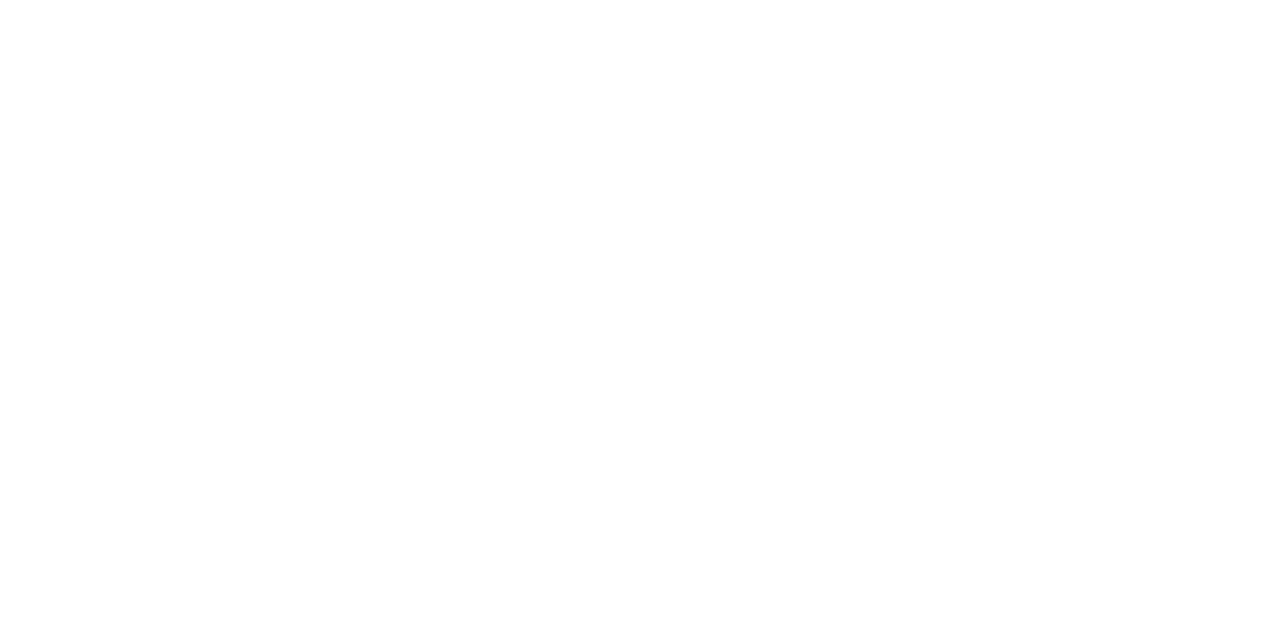
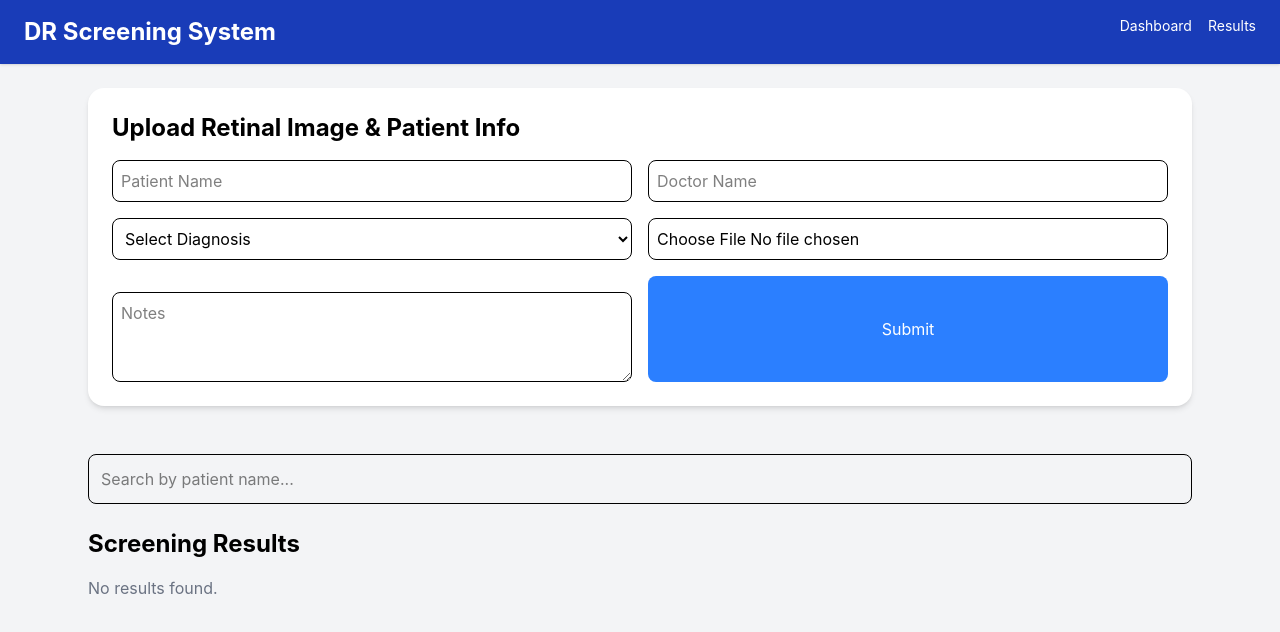
Before and after one commit to JohnYncierto/DReye-repository, a React app in the folder frontend/: page / in a window 1280 px wide. Shown: the top 632 px of the page. Built offline with nearby package versions, Linux system fonts and the light colour scheme; the HTML template or start-up script is replaced by a standard one.

Commit message:
first protoytpe app.jsx

```diff
--- a/frontend/src/App.jsx
+++ b/frontend/src/App.jsx
@@ -9,7 +9,7 @@
 import Results from './components/Results'
 
 function App() {
-  const [count, setCount] = useState([])
+  const [results, setResults] = useState([])
   const [search, setSearch] = useState("")
 
   const handleNewResult = (data) => {
@@ -18,9 +18,69 @@
       patientName: data.patientName,
       doctorName: data.doctorName,
       category: data.category,
+      notes: data.notes,
+      prediction: "Processing", // Placeholder, replace with actual prediction
+      confidence: 0.85, // Placeholder, replace with actual confidence
+      image: data.file ? URL.createObjectURL(data.file) : "", // Create a URL for the uploaded image
+    };
 
-    }
-  }
+    setResults((prev) => [newResult, ...prev]);
+
+    //Fave AI Processing (placeholder)
+    setTimeout(() => {
+      setResults((prev) =>
+        prev.map((r) =>
+          r.id === newResult.id
+            ? {
+              ...r,
+              prediction: "No DR (placeholder)",
+              confidence: 0.92
+             } // Update with actual prediction and confidence
+            : r
+        )
+      );
+    }, 2000);
+  };
+
+  const filteredResults = results.filter((r) =>
+    r.patientName.toLowerCase().includes(search.toLowerCase())
+  );
+
+  return (
+    <div className="min-h-screen bg-gray-100">
+      <Navbar />
+      <div className="p-6 max-w-6xl mx-auto">
+        <UploadBox onSubmit={handleNewResult} />
+
+        {/* Search Bar */}
+        <div className="mt-6">
+          <input
+            type="text"
+            placeholder="Search by patient name..."
+            value={search}
+            onChange={(e) => setSearch(e.target.value)}
+            className="w-full p-3 mt-6 border rounded-lg"
+          />
+        </div>
+
+        {/* Results List */}
+        <h2 className="text-2xl font-bold mt-6 mb-4"> Screening Results</h2>
+
+        <div className="grid md:grid-cols-3 gap-6 max-h-[500px] overflow-y-auto pr-2">
+          {filteredResults.length === 0 ? (
+            <p className="text-gray-500">No results found.</p>
+          ) : (
+            filteredResults.map((r) => (
+              <Results key={r.id} results={r} />
+            ))
+          )
+          }
+        </div>
+      </div>
+    </div>
+  )
+
+
 }
 
 export default App
```
